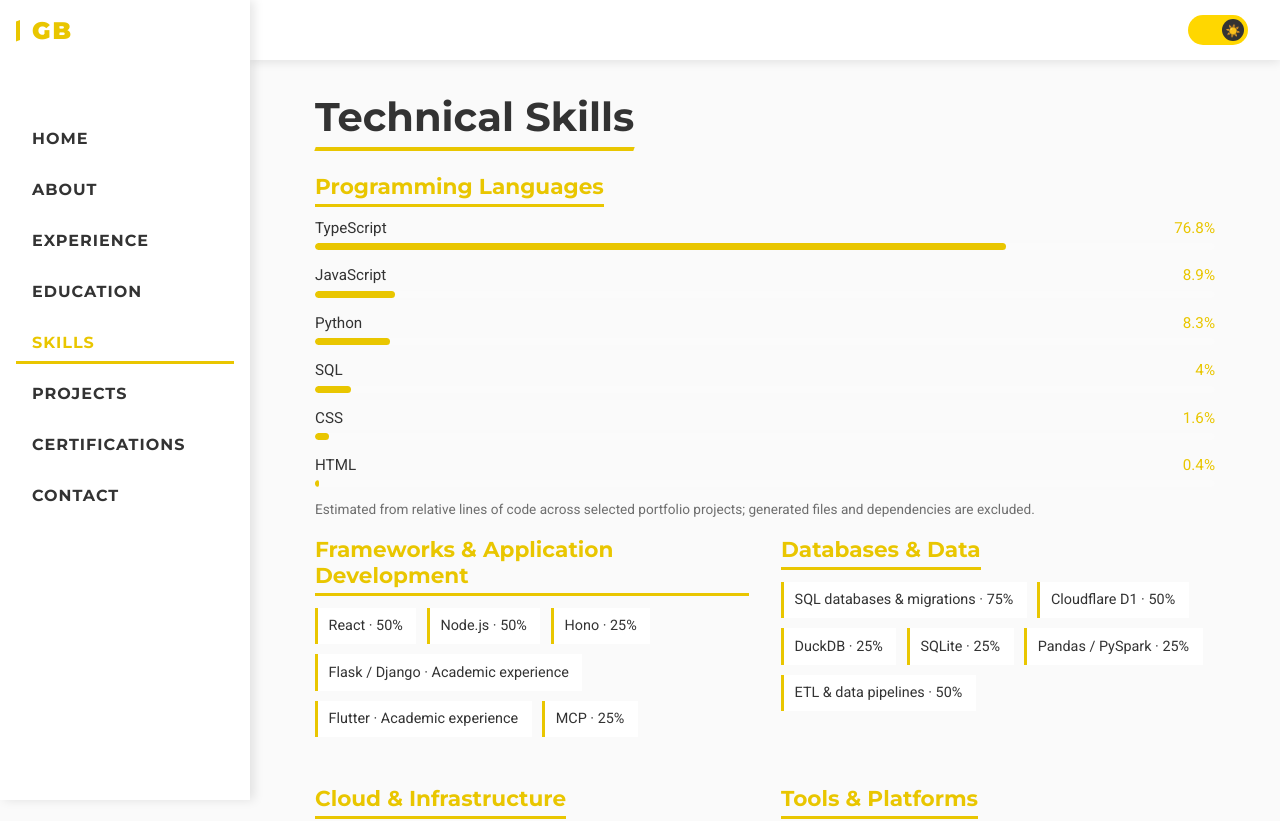
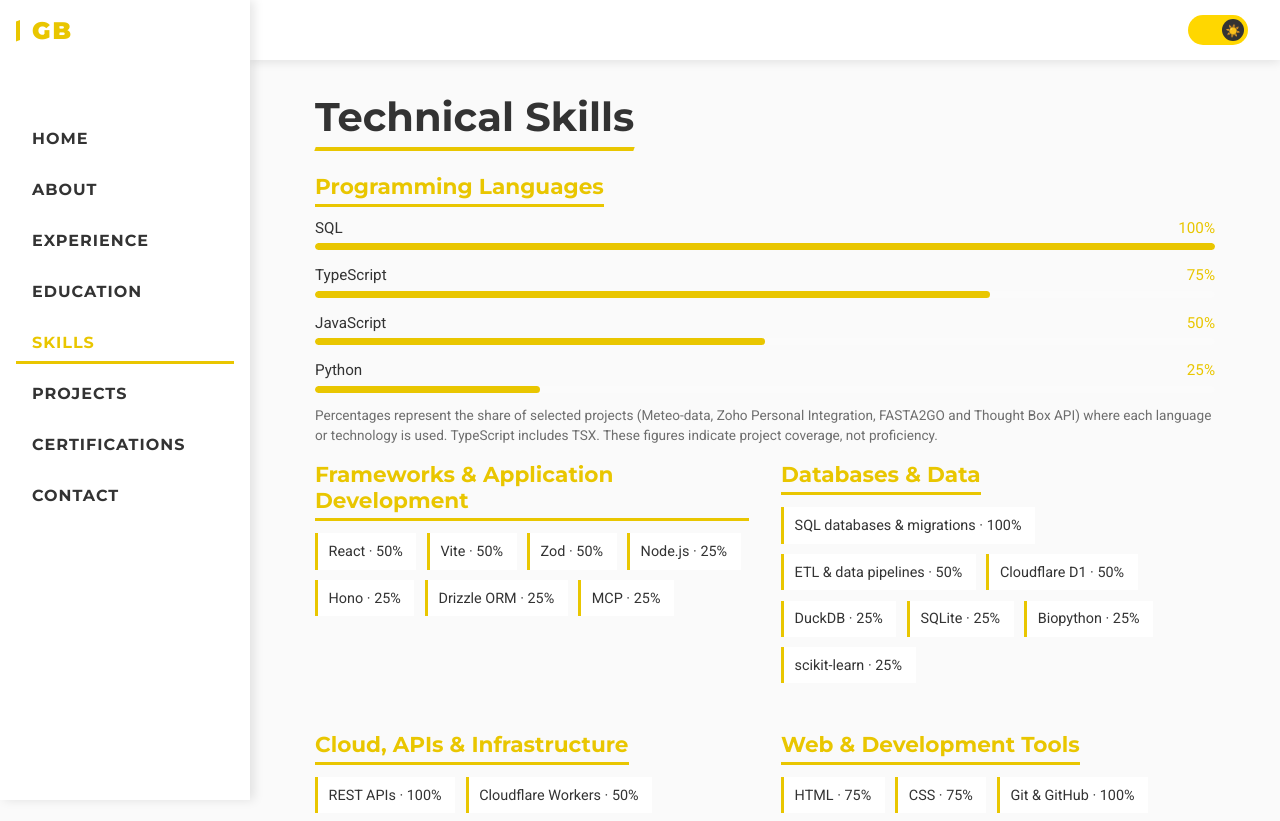
Before and after one commit to YuzuruTK/Portifolio-Project, a React (Vite) app: page /skills in a window 1280 px wide. Shown: the top 821 px of the page. Built offline with nearby package versions, Linux system fonts and the light colour scheme.

Commit message:
Replace skill estimates with project coverage

```diff
--- a/src/pages/Skills.jsx
+++ b/src/pages/Skills.jsx
@@ -45,12 +45,10 @@ const SkillTag = styled(motion.span)`
 const Note = styled.p`font-size: 0.85rem; opacity: 0.7; line-height: 1.5; margin-top: 0.75rem;`;
 
 const languages = [
-    { name: 'TypeScript', value: 76.8 },
-    { name: 'JavaScript', value: 8.9 },
-    { name: 'Python', value: 8.3 },
-    { name: 'SQL', value: 4.0 },
-    { name: 'CSS', value: 1.6 },
-    { name: 'HTML', value: 0.4 }
+    { name: 'SQL', value: 100 },
+    { name: 'TypeScript', value: 75 },
+    { name: 'JavaScript', value: 50 },
+    { name: 'Python', value: 25 }
 ];
 
 const technologies = [
@@ -58,37 +56,40 @@ const technologies = [
         title: 'Frameworks & Application Development',
         skills: [
             { name: 'React', value: '50%' },
-            { name: 'Node.js', value: '50%' },
+            { name: 'Vite', value: '50%' },
+            { name: 'Zod', value: '50%' },
+            { name: 'Node.js', value: '25%' },
             { name: 'Hono', value: '25%' },
-            { name: 'Flask / Django', value: 'Academic experience' },
-            { name: 'Flutter', value: 'Academic experience' },
+            { name: 'Drizzle ORM', value: '25%' },
             { name: 'MCP', value: '25%' }
         ]
     },
     {
         title: 'Databases & Data',
         skills: [
-            { name: 'SQL databases & migrations', value: '75%' },
+            { name: 'SQL databases & migrations', value: '100%' },
+            { name: 'ETL & data pipelines', value: '50%' },
             { name: 'Cloudflare D1', value: '50%' },
             { name: 'DuckDB', value: '25%' },
             { name: 'SQLite', value: '25%' },
-            { name: 'Pandas / PySpark', value: '25%' },
-            { name: 'ETL & data pipelines', value: '50%' }
+            { name: 'Biopython', value: '25%' },
+            { name: 'scikit-learn', value: '25%' }
         ]
     },
     {
-        title: 'Cloud & Infrastructure',
+        title: 'Cloud, APIs & Infrastructure',
         skills: [
+            { name: 'REST APIs', value: '100%' },
             { name: 'Cloudflare Workers', value: '50%' },
-            { name: 'Docker', value: '25%' },
-            { name: 'AWS', value: 'Professional experience' },
-            { name: 'REST APIs', value: '75%' }
+            { name: 'Docker', value: '25%' }
         ]
     },
     {
-        title: 'Tools & Platforms',
+        title: 'Web & Development Tools',
         skills: [
-            { name: 'Git & GitHub', value: 'All projects' },
+            { name: 'HTML', value: '75%' },
+            { name: 'CSS', value: '75%' },
+            { name: 'Git & GitHub', value: '100%' },
             { name: 'Linux', value: 'Regular use' },
             { name: 'Windows', value: 'Regular use' }
         ]
@@ -125,7 +126,7 @@ const Skills = () => {
                         </SkillRow>
                     ))}
                 </SkillRows>
-                <Note>Estimated from relative lines of code across selected portfolio projects; generated files and dependencies are excluded.</Note>
+                <Note>Percentages represent the share of selected projects (Meteo-data, Zoho Personal Integration, FASTA2GO and Thought Box API) where each language or technology is used. TypeScript includes TSX. These figures indicate project coverage, not proficiency.</Note>
             </SkillCategory>
             <SkillsGrid>
                 {technologies.map(category => (
```
